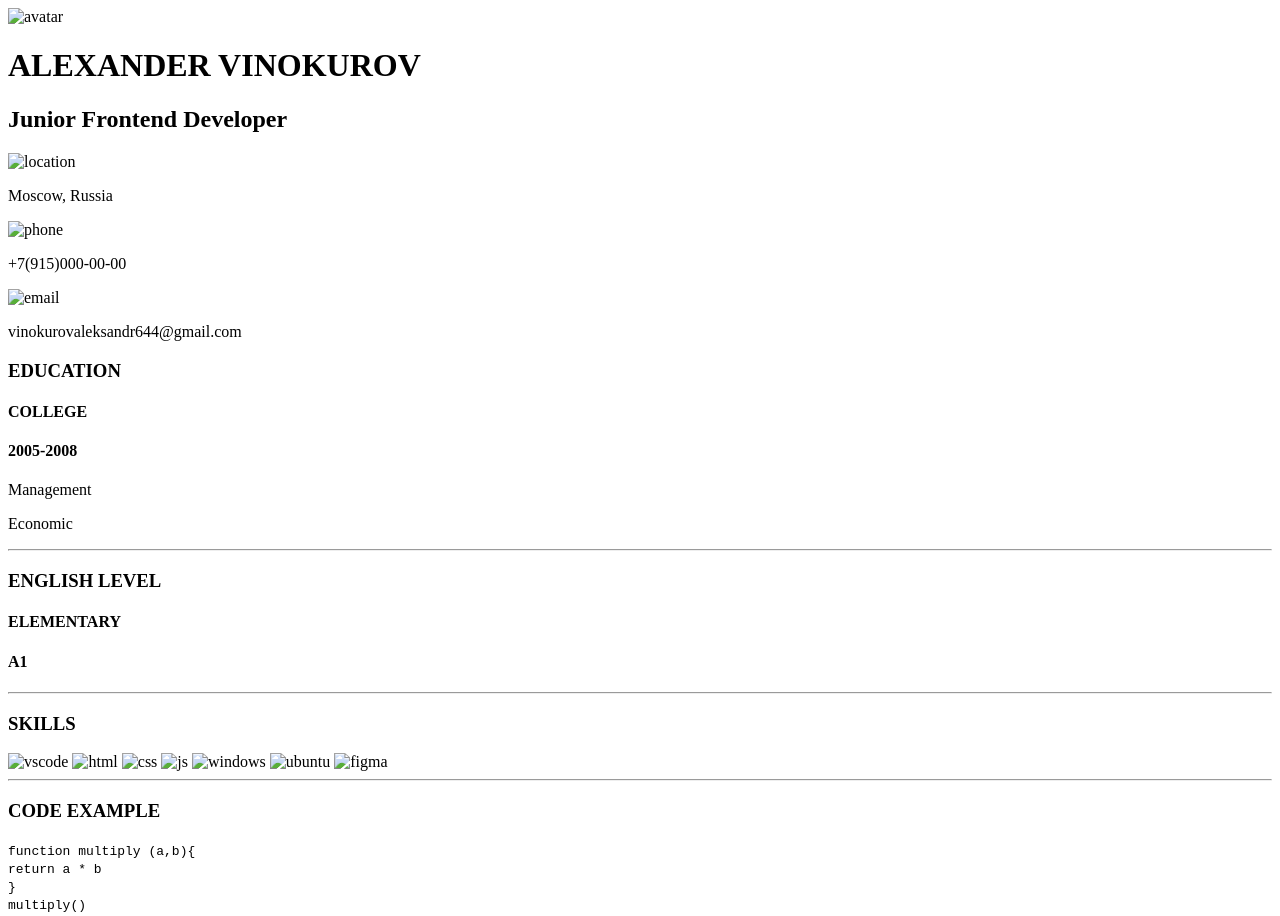
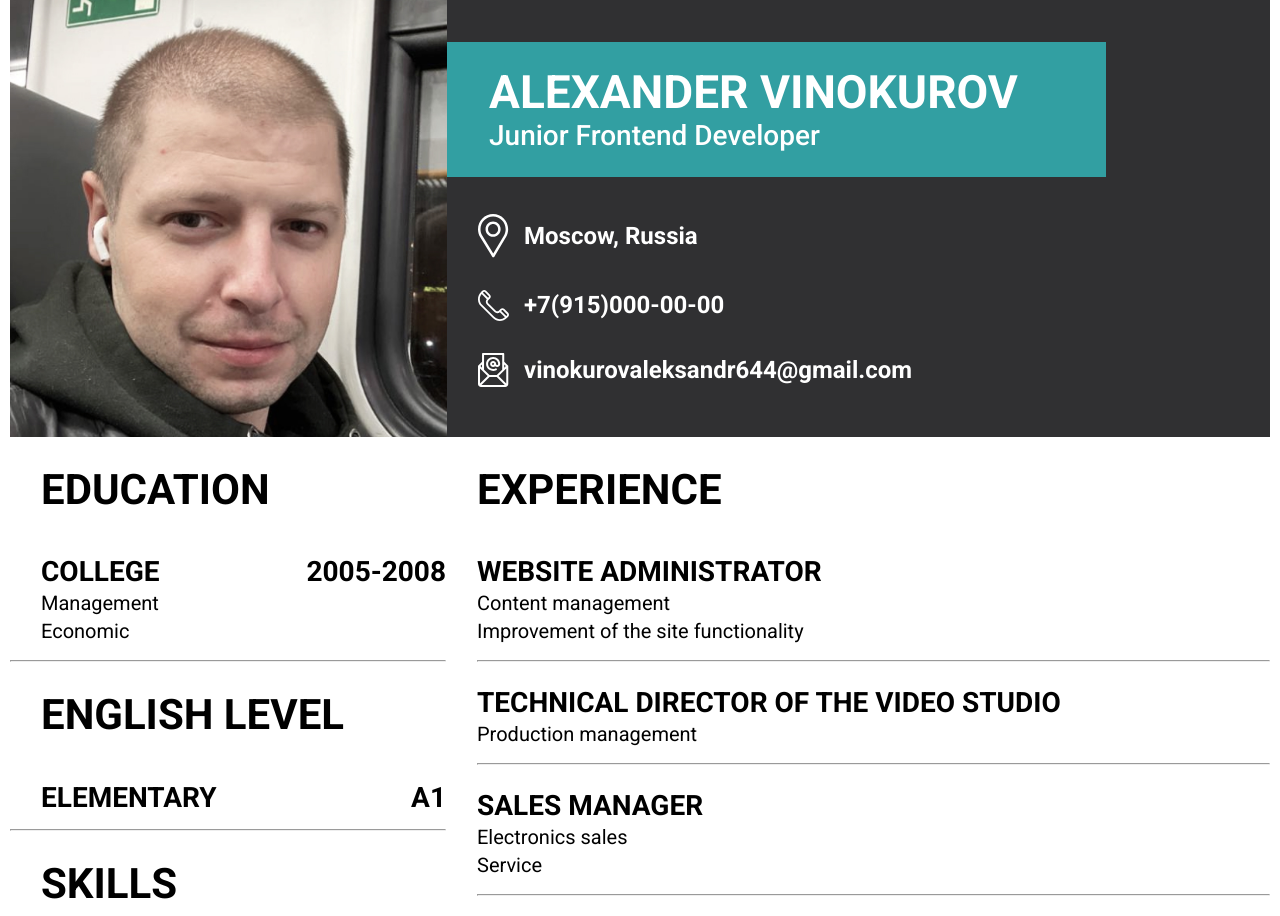
Before and after one commit to DeXander/rsschool-cv, a plain HTML site: page index.html in a window 1280 px wide. Shown: the top 916 px of the page. Drawn offline with Linux system fonts and the light colour scheme; the site is published under a folder, as on GitHub Pages, so addresses that start at the root find nothing.

Commit message:
fix: add dot's to absolute ways to files

```diff
--- a/index.html
+++ b/index.html
@@ -7,27 +7,27 @@
 	<link rel="preconnect" href="https://fonts.googleapis.com">
 	<link rel="preconnect" href="https://fonts.gstatic.com" crossorigin>
 	<link href="https://fonts.googleapis.com/css2?family=Open+Sans:wght@600;700&family=Roboto:wght@400;500;700&display=swap" rel="stylesheet">
-	<link rel="stylesheet" href="/css/style.css">
+	<link rel="stylesheet" href="./css/style.css">
 	<title>ALEXANDER VINOKUROV (CV)</title>
 </head>
 <body>
 	<header class="container header">
-		<img src="/assets/avatar.jpg" alt="avatar" class="avatar">
+		<img src="./assets/avatar.jpg" alt="avatar" class="avatar">
 		<div class="info">
 			<div class="name">
 					<h1 id="name">ALEXANDER VINOKUROV</h1>
 					<h2>Junior Frontend Developer</h2>
 			</div>
 			<div class="contact">
-				<img src="/assets/location.svg" alt="location">
+				<img src="./assets/location.svg" alt="location">
 				<p>Moscow, Russia</p>
 			</div>
 			<div class="contact">
-				<img src="/assets/phone.svg" alt="phone">
+				<img src="./assets/phone.svg" alt="phone">
 				<p>+7(915)000-00-00</p>
 			</div>
 			<div class="contact">
-				<img src="/assets/email.svg" alt="email">
+				<img src="./assets/email.svg" alt="email">
 				<p>vinokurovaleksandr644@gmail.com</p>
 			</div>
 		</div>
@@ -50,13 +50,13 @@
 			<hr>
 			<h3>SKILLS</h3>
 			<div class="skill-block">
-				<img src="/assets/vscode.svg" alt="vscode">
-				<img src="/assets/html.svg" alt="html">
-				<img src="/assets/css.svg" alt="css">
-				<img src="/assets/js.svg" alt="js">
-				<img src="/assets/windows.svg" alt="windows">
-				<img src="/assets/ubuntu.svg" alt="ubuntu">
-				<img src="/assets/figma.svg" alt="figma">
+				<img src="./assets/vscode.svg" alt="vscode">
+				<img src="./assets/html.svg" alt="html">
+				<img src="./assets/css.svg" alt="css">
+				<img src="./assets/js.svg" alt="js">
+				<img src="./assets/windows.svg" alt="windows">
+				<img src="./assets/ubuntu.svg" alt="ubuntu">
+				<img src="./assets/figma.svg" alt="figma">
 			</div>
 			<hr>
 			<h3>CODE EXAMPLE</h3>
@@ -95,9 +95,9 @@
 			</div>
 			<h3>LINKS</h3>
 			<div class="links">
-				<img src="/assets/github.svg" alt="github">
+				<img src="./assets/github.svg" alt="github">
 				<p>DeXander</p>
-				<img src="/assets/discord.svg" alt="discord">
+				<img src="./assets/discord.svg" alt="discord">
 				<p>DeXander#6036</p>
 			</div>
 		</section>
```
